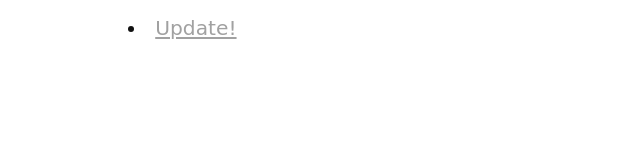
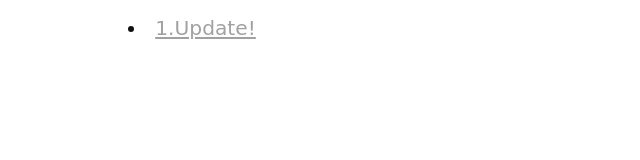
Before and after one commit to anon-lestat/anon-lestat.github.io, a plain HTML site: page blog.html in a window 1280 px wide. Shown: the full height of the page, 0-640 px from the left. Drawn offline with Linux system fonts and the light colour scheme.

Commit message:
finally a good page for blogs

```diff
--- a/blog.html
+++ b/blog.html
@@ -7,7 +7,7 @@
     <title>Blog</title>
   </head>
     <body>
-      <li><a href=blog/1.html style="color: #a1a1a1">Update!</a></li>
+      <li><a href=blog/1.html style="color: #a1a1a1">1.Update!</a></li>
   <button onclick="setDarkMode()" class="dark-mode-toggle">🥱</button>
   <script type="text/javascript" src="toggle.js"></script>
     </body>
```
